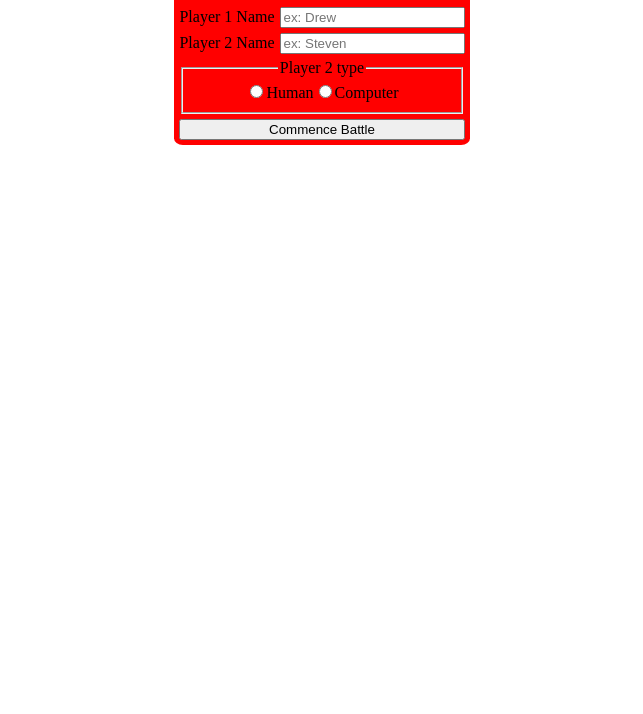
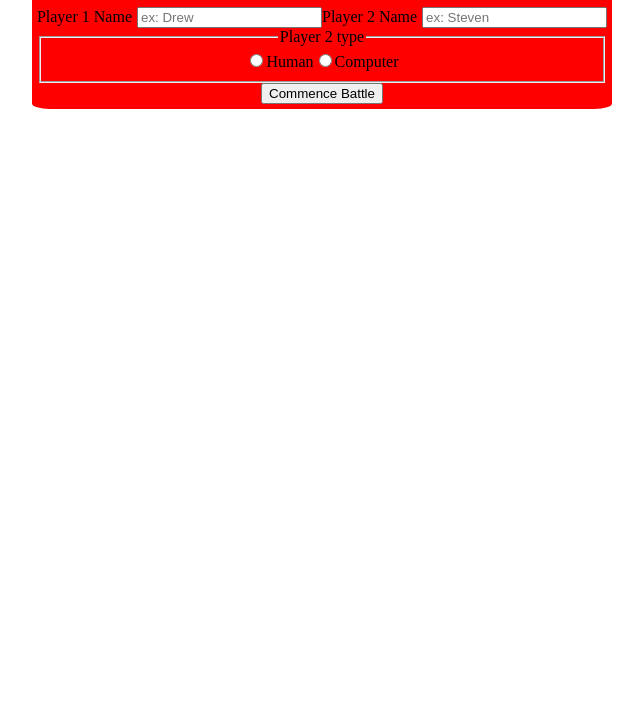
Before and after one commit to andmperotti/odinBattleshipProject, a website built with webpack: page src/template.html in a window 1280 px wide. Shown: the part 86-800 px from the top of the page, without its empty margins (318-961 px from the left). Built offline with nearby package versions, Linux system fonts and the light colour scheme.

Commit message:
fix: rename player-inputs to start-game-inputs
The id was changed for this modal in the index.js and therefore needed to be changed in the css files rule that styles that modal.

style: change body styles to use grid, centered

```diff
--- a/src/style.css
+++ b/src/style.css
@@ -8,7 +8,7 @@
     height: fit-content;
 }
 
-#player-inputs {
+#start-game-inputs {
     display: inline-flex;
     flex-direction: column;
     gap: 5px;
@@ -26,8 +26,8 @@
 body{
     max-height: 100vh;
     max-width: 100vw;
-    display: flex;
-    justify-content: center;
+    display: grid;
+    justify-items: center;
 }
 
 #switch-player-modal{
```
